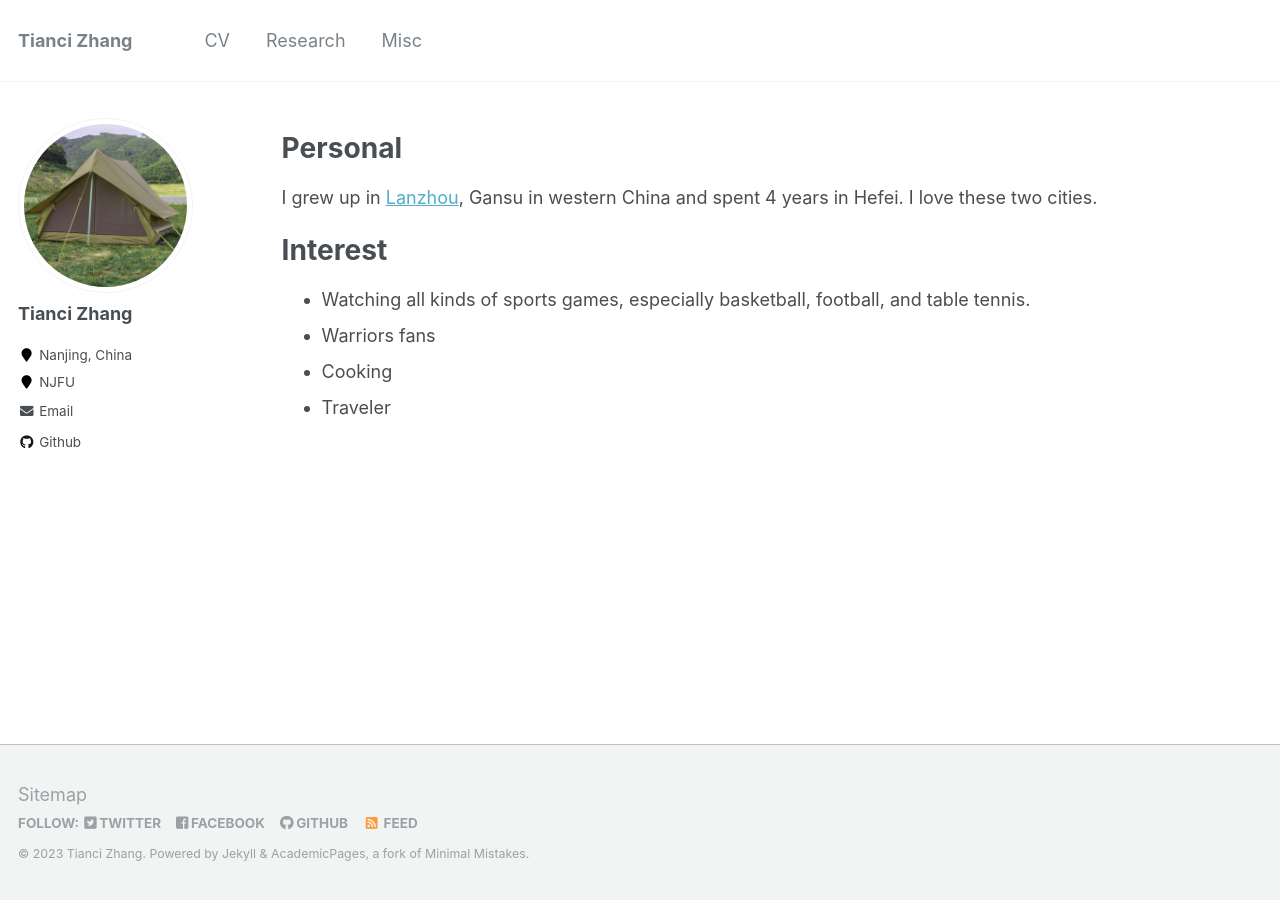
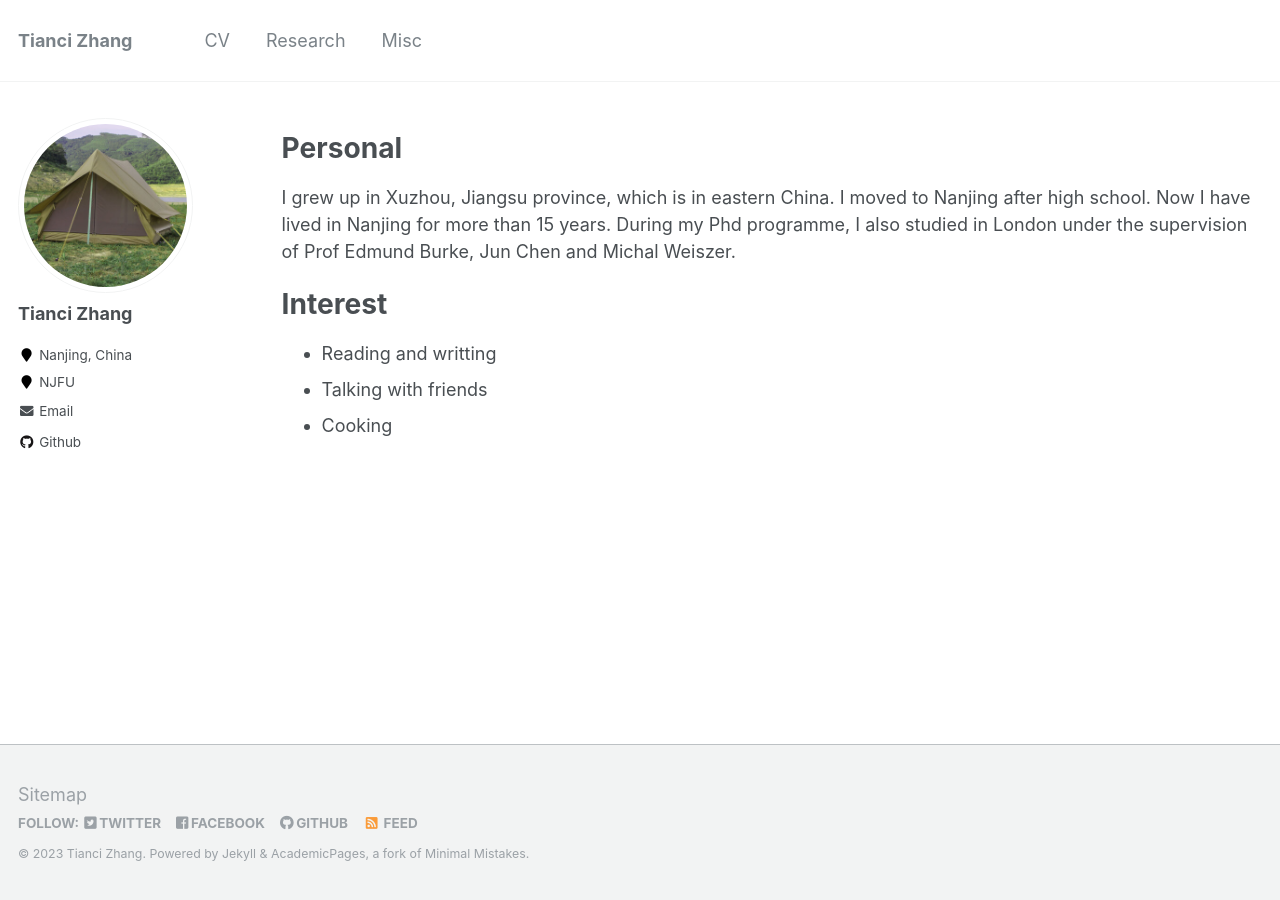
Before and after one commit to tiancivalen/tiancivalen.github.io, a Jekyll site: the page built from _pages/misc.md, in a window 1280 px wide. Built offline with Jekyll 4.4.1, drawn with Linux system fonts in a browser that asks for light colours.

Commit message:
Update misc.md

```diff
--- a/_pages/misc.md
+++ b/_pages/misc.md
@@ -8,12 +8,11 @@ author_profile: true
 
 Personal
 ===
-I grew up in [Lanzhou](https://en.wikipedia.org/wiki/Lanzhou), Gansu in western China and spent 4 years in Hefei. I love these two cities.
+I grew up in Xuzhou, Jiangsu province, which is in eastern China. I moved to Nanjing after high school. Now I have lived in Nanjing for more than 15 years. During my Phd programme, I also studied in London under the supervision of Prof Edmund Burke, Jun Chen and Michal Weiszer.
 
 
 Interest
 ===
-* Watching all kinds of sports games, especially basketball, football, and table tennis.
-* Warriors fans
+* Reading and writting
+* Talking with friends
 * Cooking
-* Traveler
```
